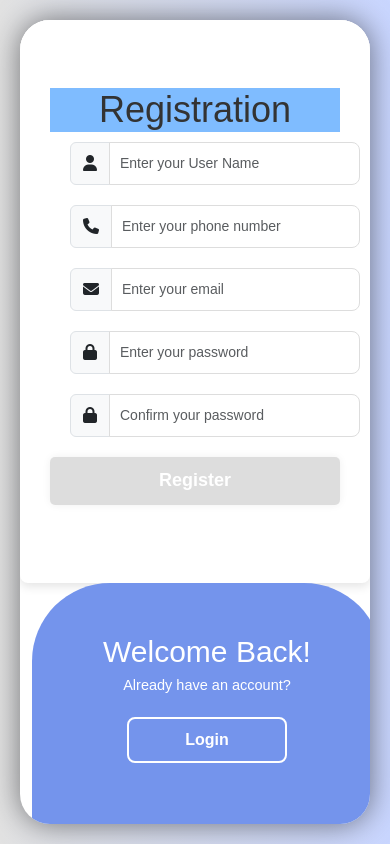
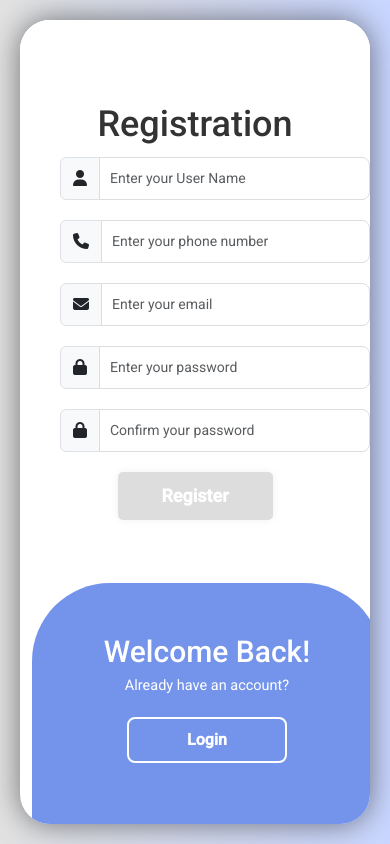
Before and after one commit to Subodh91008/student-managment-ui, an Angular app: page /login in a window 390 px wide. Both pictures are taken after a click on the button "Register". Built offline with nearby package versions, Linux system fonts and the light colour scheme.

Commit message:
argest size for mobile

```diff
--- a/src/pages/login/login.component.css
+++ b/src/pages/login/login.component.css
@@ -328,62 +328,10 @@ form{ width: 100%; }
 
 
 
-/* General Styles */
-body {
-    font-family: 'Arial', sans-serif;
-    background-color: #f8f9fa;
-  }
-
-  .form-box.register {
-    max-width: 400px;
-    background: #ffffff;
-    padding: 30px;
-    border-radius: 8px;
-    box-shadow: 0 4px 10px rgba(0, 0, 0, 0.1);
-    margin: auto;
-
-  }
-
-  /* Input Field Styles */
-  .form-group {
-    position: relative;
-  }
-
-  .form-group input {
-    width: 100%;
-    padding: 10px 40px; /* Space for icons */
-    border: 1px solid #ced4da;
-    border-radius: 5px;
-    font-size: 16px;
-  }
-
-  /* Label Styles */
-  .form-label {
-    font-weight: bold;
-    display: block;
-    margin-bottom: 5px;
-    color: #333;
-  }
-
-  /* Icon Styles */
-  .form-group .form-label i {
-    position: absolute;
-    left: 15px;
-    top: 50%;
-    transform: translateY(-50%);
-    font-size: 16px;
-    color: #888;
-  }
-
-  /* Adjusting input for icons */
-  .form-group input {
-    padding-left: 35px;
-  }
 
   /* Error Message Styles */
   .text-danger {
     font-size: 14px;
-    margin-top: 5px;
   }
 
   /* Button Styles */
@@ -403,5 +351,7 @@ body {
     margin: 20px;
   }
   .reg{
-    background-color: rgba(0, 123, 255, 0.5);
+   margin-top: 30px;
+   text-align: center;
+
   }
--- a/src/pages/login/login.component.html
+++ b/src/pages/login/login.component.html
@@ -87,7 +87,7 @@
 
 
       <!-- Submit Button -->
-      <button type="submit" class="btn btn-primary w-100" [disabled]="registrationForm.invalid">
+      <button type="submit" class="btn btn-primary w-50" [disabled]="registrationForm.invalid">
         Register
       </button>
     </form>
```
